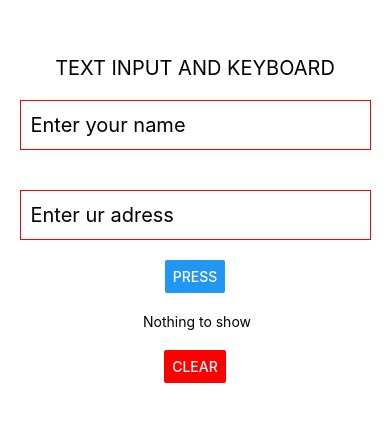
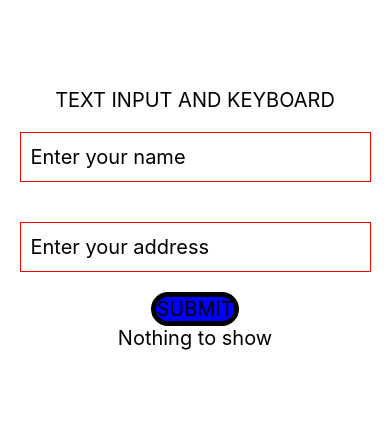
Before and after one commit to quytvgcd17298/my-reactnative-app, a React Native app: screen / in a window 390 px wide. Shown: the part 203-624 px from the top of the page. Built offline with nearby package versions, Linux system fonts and the light colour scheme.

Commit message:
Use TouchableOpacity button

```diff
--- a/App.js
+++ b/App.js
@@ -1,49 +1,68 @@
 import { StatusBar } from 'expo-status-bar';
 import React, { useState } from 'react';
-import { ScrollView, FlatList, RefreshControl, Button, StyleSheet, Text, View, TextInput } from 'react-native';
+import { ScrollView, FlatList, RefreshControl, Button, StyleSheet, Text, View, TextInput, TouchableOpacity } from 'react-native';
 
 export default function App() {
-  const [ name, setName] = useState("");
-  const [ adress, setAdress] = useState("");
-  const [ submitted, setSubmitted] = useState (false);
-  const clear = () => {
-    setSubmitted(false),
+  const [name, setName] = useState("");
+  const [address, setAddress] = useState("");
+  const [submit, setSubmit] = useState(false);
+/*   const clear = () => {
+    setSubmit(false),
     setName(""),
-    setAdress("")
+    setAddress("")
+  } */
+  const clear = () => {setSubmit(!submit);
+  if(submit)
+  {
+    setName("");
+    setAddress("");
   }
+}
   return (
     <View style = {styles.view}>
-      <Text style = {styles.Text}>TEXT INPUT AND KEYBOARD</Text>
-      <TextInput
+      <Text style = {styles.Text}> TEXT INPUT AND KEYBOARD </Text>
+    <TextInput
+      style = {styles.input}
+      onChangeText = {(value) => setName(value)}
+      placeholder = "Enter your name"
       value = {name}
+    ></TextInput>
+    <TextInput
       style = {styles.input}
-      onChangeText = {(Value) => setName (Value)}
-      placeholder = "Enter your name"/>
-      <TextInput
-      value = {adress}
-      style = {styles.input}
-      onChangeText = {(value) => setAdress (value)}
-      placeholder = "Enter ur adress"></TextInput>
-      <Button
-      title = "Press"
-      onPress = {() => setSubmitted(true)} >
-      </Button>
-    {submitted ?
+      onChangeText = {(value) => setAddress(value)}
+      placeholder = "Enter your address"
+      value = {address}
+    ></TextInput>
+    <TouchableOpacity
+    style = {styles.touch}
+    title = "submit"
+    onPress = {clear}
+    >
+      <Text
+      style = {styles.Text}>
+        { submit? "CLEAR" : "SUBMIT"}
+      </Text>
+    </TouchableOpacity>
+{/*     <Button
+      title="View"
+      onPress = {()=>setSubmit(true)}
+    ></Button> */}
+      {submit?
       (
       <View>
-      <Text style = {styles.Text}> Your name is: {name}</Text>
-      <Text style = {styles.Text}> Your adress is: {adress}</Text>
+      <Text style = {styles.Text}>Your name is: {name}</Text>
+      <Text style = {styles.Text}>Your address is: {address}</Text>
+      {/* <Button
+      title = "Clear"
+      onPress = {(clear)}>
+      </Button> */}
       </View>
-      ) : (<Text style ={{ padding: 20,}}> Nothing to show</Text>)}
-      <Button
-      color = "red"
-      title = "clear"
-      onPress = {clear}>
-      </Button>
+      )
+      : (<Text style = {styles.Text}> Nothing to show </Text>)}
+
     </View>
-  );
+  )
 }
-
 const styles = StyleSheet.create({
   view:
   {
@@ -67,4 +86,13 @@ const styles = StyleSheet.create({
     borderColor: "red",
     padding: 10,
   },
+  touch:
+  {
+    borderWidth: 5,
+    backgroundColor: "blue",
+    fontSize: 20,
+    alignItems: "center",
+    justifyContent: "center",
+    borderRadius: 60,
+  }
 });
```
